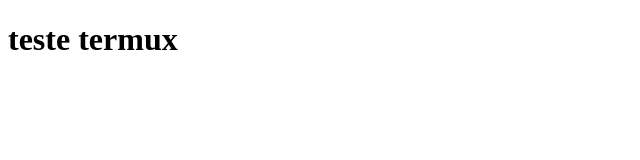
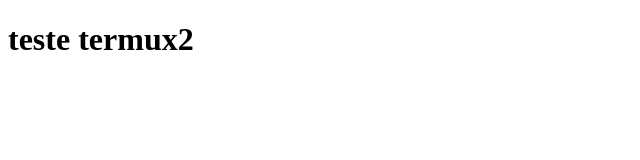
Before and after one commit to JeffersonTavares1/html-css, a plain HTML site: page mundo01/aula007/index.html in a window 1280 px wide. Shown: the full height of the page, 0-640 px from the left. Drawn offline with Linux system fonts and the light colour scheme.

Commit message:
segundo teste de commit

```diff
--- a/mundo01/aula007/index.html
+++ b/mundo01/aula007/index.html
@@ -7,6 +7,6 @@
     <title></title>
 </head>
 <body>
-    <h1>teste termux</h1>
+    <h1>teste termux2</h1>
 </body>
 </html>
```
Also changed, not shown: 1 other file.
